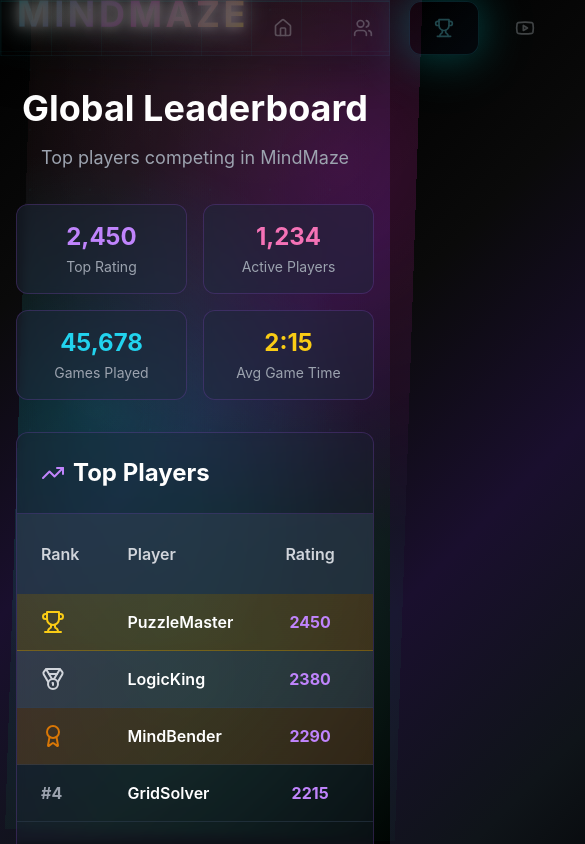
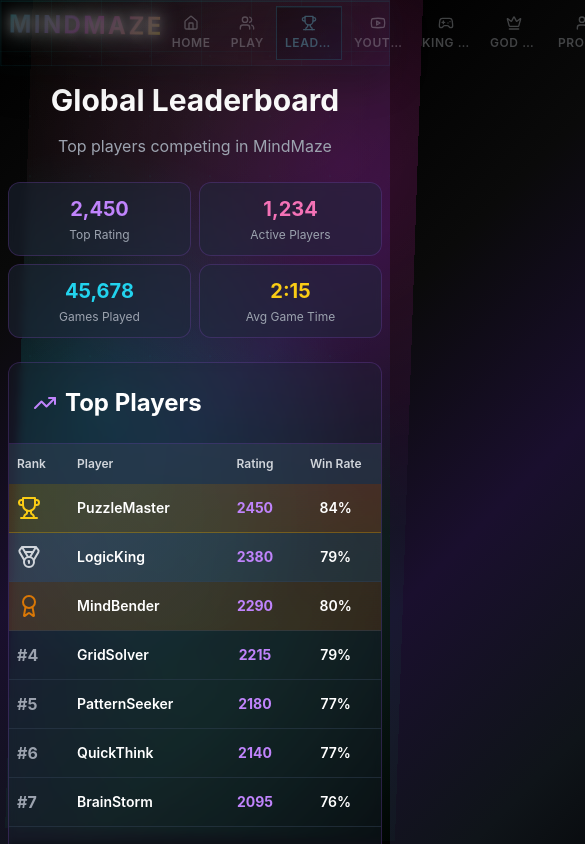
Before and after one commit to NikhileshMendhe/Mindmaze-Gamecity, a React (Vite) app: page /leaderboard in a window 390 px wide. Shown: the top 844 px of the page, 585 px wide, since content can reach past the window. Built offline with nearby package versions, Linux system fonts and the light colour scheme.

Commit message:
Fix: Make website responsive
Make the website responsive for both mobile and desktop devices by adjusting layouts, sizes, and other elements.

```diff
--- a/src/components/Navbar.tsx
+++ b/src/components/Navbar.tsx
@@ -17,18 +17,19 @@ const Navbar = () => {
 
   return (
     <nav className="futuristic-card border-b border-cyan-400/20 sticky top-0 z-50 cyber-grid">
-      <div className="max-w-7xl mx-auto px-4 sm:px-6 lg:px-8">
-        <div className="flex items-center justify-between h-18">
+      <div className="max-w-7xl mx-auto px-2 sm:px-4 lg:px-8">
+        <div className="flex items-center justify-between h-16 sm:h-18">
           <div className="flex items-center">
             <Link
               to="/"
-              className="text-4xl font-bold gradient-text hover:scale-110 transition-transform duration-500 text-glow text-cyber floating-animation"
+              className="text-2xl sm:text-3xl lg:text-4xl font-bold gradient-text hover:scale-110 transition-transform duration-500 text-glow text-cyber floating-animation"
             >
               MindMaze
             </Link>
           </div>
 
-          <div className="flex space-x-3">
+          {/* Desktop Navigation */}
+          <div className="hidden lg:flex space-x-3">
             {navItems.map(({ path, icon: Icon, label }) => (
               <Link
                 key={path}
@@ -40,9 +41,30 @@ const Navbar = () => {
                 }`}
               >
                 <Icon size={20} className="text-glow" />
-                <span className="hidden sm:block font-bold text-sm tracking-wider">{label}</span>
+                <span className="font-bold text-sm tracking-wider">{label}</span>
               </Link>
             ))}
+          </div>
+
+          {/* Mobile Navigation */}
+          <div className="flex lg:hidden">
+            <div className="flex space-x-1 overflow-x-auto scrollbar-hide">
+              {navItems.map(({ path, icon: Icon, label }) => (
+                <Link
+                  key={path}
+                  to={path}
+                  className={`flex flex-col items-center justify-center min-w-0 px-2 py-2 rounded-lg transition-all duration-300 text-cyber ${
+                    location.pathname === path
+                      ? "futuristic-card border border-cyan-400/50 text-cyan-300 neon-glow"
+                      : "text-gray-300 hover:text-cyan-300"
+                  }`}
+                  title={label}
+                >
+                  <Icon size={16} className="text-glow mb-1" />
+                  <span className="text-xs font-semibold tracking-wider truncate max-w-12">{label}</span>
+                </Link>
+              ))}
+            </div>
           </div>
         </div>
       </div>
--- a/src/index.css
+++ b/src/index.css
@@ -310,6 +310,16 @@
   background: linear-gradient(135deg, #ff00ff, #ffff00);
 }
 
+/* Scrollbar hiding utility */
+.scrollbar-hide {
+  -ms-overflow-style: none;
+  scrollbar-width: none;
+}
+
+.scrollbar-hide::-webkit-scrollbar {
+  display: none;
+}
+
 /* Custom selection colors */
 ::selection {
   background: rgba(0, 255, 255, 0.3);
--- a/src/pages/GameLobby.tsx
+++ b/src/pages/GameLobby.tsx
@@ -131,7 +131,7 @@ const GameLobby = () => {
   ];
 
   return (
-    <div className="max-w-6xl mx-auto px-4 sm:px-6 lg:px-8 py-8">
+    <div className="max-w-6xl mx-auto px-2 sm:px-4 lg:px-8 py-4 sm:py-8">
       {/* Header */}
       <div className="text-center mb-12">
         <h1 className="text-4xl font-bold mb-4 bg-gradient-to-r from-purple-400 to-pink-400 bg-clip-text text-transparent">
@@ -143,10 +143,10 @@ const GameLobby = () => {
       {/* Game Type Selection */}
       <div className="mb-8">
         <h2 className="text-2xl font-semibold mb-4 text-white text-center">Game Type</h2>
-        <div className="flex justify-center space-x-4 flex-wrap gap-2">
+        <div className="flex justify-center flex-wrap gap-2 sm:gap-4">
           <button
             onClick={() => setGameType("free-games")}
-            className={`px-6 py-3 rounded-lg transition-all duration-200 ${
+            className={`px-3 sm:px-6 py-2 sm:py-3 rounded-lg transition-all duration-200 text-sm sm:text-base ${
               gameType === "free-games"
                 ? "bg-purple-500 text-white"
                 : "bg-slate-700 text-gray-300 hover:bg-slate-600"
@@ -231,7 +231,7 @@ const GameLobby = () => {
       {gameType === "puzzle-games" && (
         <div className="mb-8">
           <h2 className="text-2xl font-semibold mb-4 text-white text-center">Select Game Mode</h2>
-          <div className="flex justify-center space-x-4">
+          <div className="flex flex-col sm:flex-row justify-center gap-4">
             {[
               { mode: "1v1" as const, icon: Users, label: "1v1 Duel", desc: "Race against one opponent" },
               { mode: "co-op" as const, icon: Clock, label: "Co-op", desc: "Solve together with friends" },
@@ -240,15 +240,15 @@ const GameLobby = () => {
               <button
                 key={mode}
                 onClick={() => setSelectedMode(mode)}
-                className={`p-4 rounded-xl transition-all duration-200 text-center ${
+                className={`p-3 sm:p-4 rounded-xl transition-all duration-200 text-center flex-1 sm:max-w-xs ${
                   selectedMode === mode
                     ? "bg-purple-500/30 border border-purple-500/50 text-white"
                     : "bg-slate-800/50 border border-slate-700 text-gray-400 hover:text-white hover:border-slate-600"
                 }`}
               >
-                <Icon size={32} className="mx-auto mb-2" />
-                <div className="font-semibold">{label}</div>
-                <div className="text-sm opacity-75">{desc}</div>
+                <Icon size={24} className="mx-auto mb-2" />
+                <div className="font-semibold text-sm sm:text-base">{label}</div>
+                <div className="text-xs sm:text-sm opacity-75">{desc}</div>
               </button>
             ))}
           </div>
@@ -288,7 +288,7 @@ const GameLobby = () => {
               <button
                 key={category}
                 onClick={() => setSelectedGenre(category)}
-                className={`px-4 py-2 rounded-lg transition-all duration-200 ${
+                className={`px-2 sm:px-4 py-1 sm:py-2 rounded-lg transition-all duration-200 text-xs sm:text-sm ${
                   selectedGenre === category
                     ? gameType === "fun-games" ? "bg-green-500 text-white" :
                       gameType === "hard-games" ? "bg-red-500 text-white" :
@@ -333,7 +333,7 @@ const GameLobby = () => {
             )}
 
             {!isLoading && !error && (
-              <div className="grid md:grid-cols-2 lg:grid-cols-3 xl:grid-cols-4 gap-6">
+              <div className="grid grid-cols-1 sm:grid-cols-2 lg:grid-cols-3 xl:grid-cols-4 gap-4 sm:gap-6">
                 {filteredGames.map((game) => (
                   <GameCard key={game.id} game={game} />
                 ))}
--- a/src/pages/Index.tsx
+++ b/src/pages/Index.tsx
@@ -62,7 +62,7 @@ const Index = () => {
           <p className="text-gray-400 text-lg">Navigate through different gaming neighborhoods in MindMaze</p>
         </div>
 
-        <div className="grid md:grid-cols-2 lg:grid-cols-3 gap-8 mb-16">
+        <div className="grid grid-cols-1 sm:grid-cols-2 lg:grid-cols-3 gap-4 sm:gap-6 lg:gap-8 mb-16">
           <div className="bg-slate-800/50 backdrop-blur-sm rounded-xl p-6 border border-purple-500/20 hover:border-purple-500/40 transition-all duration-200 neon-glow">
             <div className="text-center">
               <div className="bg-gradient-to-br from-purple-500 to-pink-500 w-16 h-16 rounded-full flex items-center justify-center mx-auto mb-4">
@@ -120,7 +120,7 @@ const Index = () => {
           <p className="text-gray-400 text-lg">Choose your battleground</p>
         </div>
 
-        <div className="grid md:grid-cols-3 gap-8 mb-16">
+        <div className="grid grid-cols-1 sm:grid-cols-2 lg:grid-cols-3 gap-4 sm:gap-6 lg:gap-8 mb-16">
           <div className="bg-slate-800/50 backdrop-blur-sm rounded-xl p-6 border border-purple-500/20 hover:border-purple-500/40 transition-all duration-200 neon-glow">
             <div className="text-center">
               <div className="bg-gradient-to-br from-red-500 to-pink-500 w-16 h-16 rounded-full flex items-center justify-center mx-auto mb-4">
@@ -171,7 +171,7 @@ const Index = () => {
               Access to the most popular free-to-play games that have defined gaming culture. From battle royales to MOBAs,
               these games offer competitive multiplayer experiences with millions of active players worldwide.
             </p>
-            <div className="grid md:grid-cols-2 gap-4 text-gray-400">
+            <div className="grid grid-cols-1 md:grid-cols-2 gap-4 text-gray-400">
               <div>
                 <h4 className="font-semibold text-white mb-2">Featured Titles Include:</h4>
                 <ul className="space-y-1">
@@ -205,7 +205,7 @@ const Index = () => {
               Test your cognitive abilities with our collection of brain-challenging puzzles. From classic games like Chess
               to innovative logic puzzles, these games are designed to improve problem-solving skills and strategic thinking.
             </p>
-            <div className="grid md:grid-cols-2 gap-4 text-gray-400">
+            <div className="grid grid-cols-1 md:grid-cols-2 gap-4 text-gray-400">
               <div>
                 <h4 className="font-semibold text-white mb-2">Available Puzzles:</h4>
                 <ul className="space-y-1">
@@ -239,7 +239,7 @@ const Index = () => {
               Enjoy classic arcade and casual games that bring nostalgic entertainment. Perfect for quick gaming sessions
               and relaxation, these timeless games offer simple yet engaging gameplay mechanics.
             </p>
-            <div className="grid md:grid-cols-2 gap-4 text-gray-400">
+            <div className="grid grid-cols-1 md:grid-cols-2 gap-4 text-gray-400">
               <div>
                 <h4 className="font-semibold text-white mb-2">Classic Games:</h4>
                 <ul className="space-y-1">
@@ -273,7 +273,7 @@ const Index = () => {
               Discover premium gaming experiences through our giveaway collection. Access high-quality games and exclusive
               content that would normally require purchase, all available through limited-time promotional offers.
             </p>
-            <div className="grid md:grid-cols-2 gap-4 text-gray-400">
+            <div className="grid grid-cols-1 md:grid-cols-2 gap-4 text-gray-400">
               <div>
                 <h4 className="font-semibold text-white mb-2">Featured Giveaways:</h4>
                 <ul className="space-y-1">
@@ -307,7 +307,7 @@ const Index = () => {
               Explore our curated collection of top-rated character classes and RPG elements. Each entry features detailed
               statistics, difficulty ratings, and strategic gameplay mechanics for serious RPG enthusiasts.
             </p>
-            <div className="grid md:grid-cols-2 gap-4 text-gray-400">
+            <div className="grid grid-cols-1 md:grid-cols-2 gap-4 text-gray-400">
               <div>
                 <h4 className="font-semibold text-white mb-2">Character Classes:</h4>
                 <ul className="space-y-1">
--- a/src/pages/Leaderboard.tsx
+++ b/src/pages/Leaderboard.tsx
@@ -34,29 +34,29 @@ const Leaderboard = () => {
   };
 
   return (
-    <div className="max-w-6xl mx-auto px-4 sm:px-6 lg:px-8 py-8">
-      <div className="text-center mb-8">
-        <h1 className="text-4xl font-bold mb-4 text-white">Global Leaderboard</h1>
-        <p className="text-gray-400 text-lg">Top players competing in MindMaze</p>
+    <div className="max-w-6xl mx-auto px-2 sm:px-4 lg:px-8 py-4 sm:py-8">
+      <div className="text-center mb-6 sm:mb-8">
+        <h1 className="text-3xl sm:text-4xl font-bold mb-4 text-white">Global Leaderboard</h1>
+        <p className="text-gray-400 text-base sm:text-lg">Top players competing in MindMaze</p>
       </div>
 
       {/* Stats Overview */}
-      <div className="grid grid-cols-2 md:grid-cols-4 gap-4 mb-8">
-        <div className="bg-slate-800/50 backdrop-blur-sm rounded-xl p-4 border border-purple-500/20 text-center">
-          <div className="text-2xl font-bold text-purple-400 mb-1">2,450</div>
-          <div className="text-gray-400 text-sm">Top Rating</div>
+      <div className="grid grid-cols-2 lg:grid-cols-4 gap-2 sm:gap-4 mb-6 sm:mb-8">
+        <div className="bg-slate-800/50 backdrop-blur-sm rounded-xl p-3 sm:p-4 border border-purple-500/20 text-center">
+          <div className="text-xl sm:text-2xl font-bold text-purple-400 mb-1">2,450</div>
+          <div className="text-gray-400 text-xs sm:text-sm">Top Rating</div>
         </div>
-        <div className="bg-slate-800/50 backdrop-blur-sm rounded-xl p-4 border border-purple-500/20 text-center">
-          <div className="text-2xl font-bold text-pink-400 mb-1">1,234</div>
-          <div className="text-gray-400 text-sm">Active Players</div>
+        <div className="bg-slate-800/50 backdrop-blur-sm rounded-xl p-3 sm:p-4 border border-purple-500/20 text-center">
+          <div className="text-xl sm:text-2xl font-bold text-pink-400 mb-1">1,234</div>
+          <div className="text-gray-400 text-xs sm:text-sm">Active Players</div>
         </div>
-        <div className="bg-slate-800/50 backdrop-blur-sm rounded-xl p-4 border border-purple-500/20 text-center">
-          <div className="text-2xl font-bold text-cyan-400 mb-1">45,678</div>
-          <div className="text-gray-400 text-sm">Games Played</div>
+        <div className="bg-slate-800/50 backdrop-blur-sm rounded-xl p-3 sm:p-4 border border-purple-500/20 text-center">
+          <div className="text-xl sm:text-2xl font-bold text-cyan-400 mb-1">45,678</div>
+          <div className="text-gray-400 text-xs sm:text-sm">Games Played</div>
         </div>
-        <div className="bg-slate-800/50 backdrop-blur-sm rounded-xl p-4 border border-purple-500/20 text-center">
-          <div className="text-2xl font-bold text-yellow-400 mb-1">2:15</div>
-          <div className="text-gray-400 text-sm">Avg Game Time</div>
+        <div className="bg-slate-800/50 backdrop-blur-sm rounded-xl p-3 sm:p-4 border border-purple-500/20 text-center">
+          <div className="text-xl sm:text-2xl font-bold text-yellow-400 mb-1">2:15</div>
+          <div className="text-gray-400 text-xs sm:text-sm">Avg Game Time</div>
         </div>
       </div>
 
@@ -73,12 +73,12 @@ const Leaderboard = () => {
           <table className="w-full">
             <thead className="bg-slate-700/50">
               <tr>
-                <th className="px-6 py-4 text-left text-gray-300 font-semibold">Rank</th>
-                <th className="px-6 py-4 text-left text-gray-300 font-semibold">Player</th>
-                <th className="px-6 py-4 text-center text-gray-300 font-semibold">Rating</th>
-                <th className="px-6 py-4 text-center text-gray-300 font-semibold">Wins</th>
-                <th className="px-6 py-4 text-center text-gray-300 font-semibold">Losses</th>
-                <th className="px-6 py-4 text-center text-gray-300 font-semibold">Win Rate</th>
+                <th className="px-2 sm:px-6 py-3 sm:py-4 text-left text-gray-300 font-semibold text-xs sm:text-sm">Rank</th>
+                <th className="px-2 sm:px-6 py-3 sm:py-4 text-left text-gray-300 font-semibold text-xs sm:text-sm">Player</th>
+                <th className="px-2 sm:px-6 py-3 sm:py-4 text-center text-gray-300 font-semibold text-xs sm:text-sm">Rating</th>
+                <th className="px-2 sm:px-6 py-3 sm:py-4 text-center text-gray-300 font-semibold text-xs sm:text-sm hidden sm:table-cell">Wins</th>
+                <th className="px-2 sm:px-6 py-3 sm:py-4 text-center text-gray-300 font-semibold text-xs sm:text-sm hidden sm:table-cell">Losses</th>
+                <th className="px-2 sm:px-6 py-3 sm:py-4 text-center text-gray-300 font-semibold text-xs sm:text-sm">Win Rate</th>
               </tr>
             </thead>
             <tbody>
@@ -89,25 +89,25 @@ const Leaderboard = () => {
                     player.rank <= 3 ? getRankStyle(player.rank) : ''
                   }`}
                 >
-                  <td className="px-6 py-4">
+                  <td className="px-2 sm:px-6 py-3 sm:py-4">
                     <div className="flex items-center">
                       {getRankIcon(player.rank)}
                     </div>
                   </td>
-                  <td className="px-6 py-4">
-                    <div className="font-semibold text-white">{player.name}</div>
+                  <td className="px-2 sm:px-6 py-3 sm:py-4">
+                    <div className="font-semibold text-white text-sm sm:text-base">{player.name}</div>
                   </td>
-                  <td className="px-6 py-4 text-center">
-                    <div className="font-bold text-purple-400">{player.rating}</div>
+                  <td className="px-2 sm:px-6 py-3 sm:py-4 text-center">
+                    <div className="font-bold text-purple-400 text-sm sm:text-base">{player.rating}</div>
                   </td>
-                  <td className="px-6 py-4 text-center">
+                  <td className="px-2 sm:px-6 py-3 sm:py-4 text-center hidden sm:table-cell">
                     <div className="text-green-400 font-semibold">{player.wins}</div>
                   </td>
-                  <td className="px-6 py-4 text-center">
+                  <td className="px-2 sm:px-6 py-3 sm:py-4 text-center hidden sm:table-cell">
                     <div className="text-red-400 font-semibold">{player.losses}</div>
                   </td>
-                  <td className="px-6 py-4 text-center">
-                    <div className="font-semibold text-white">{player.winRate}%</div>
+                  <td className="px-2 sm:px-6 py-3 sm:py-4 text-center">
+                    <div className="font-semibold text-white text-sm sm:text-base">{player.winRate}%</div>
                   </td>
                 </tr>
               ))}
@@ -119,7 +119,7 @@ const Leaderboard = () => {
       {/* Your Ranking */}
       <div className="mt-8 bg-slate-800/50 backdrop-blur-sm rounded-xl p-6 border border-purple-500/20">
         <h3 className="text-xl font-bold mb-4 text-white">Your Ranking</h3>
-        <div className="grid md:grid-cols-2 gap-6">
+        <div className="grid grid-cols-1 md:grid-cols-2 gap-4 sm:gap-6">
           <div>
             <div className="flex justify-between items-center mb-2">
               <span className="text-gray-400">Current Rank</span>
--- a/src/pages/Profile.tsx
+++ b/src/pages/Profile.tsx
@@ -34,7 +34,7 @@ const Profile = () => {
   ];
 
   return (
-    <div className="max-w-6xl mx-auto px-4 sm:px-6 lg:px-8 py-8">
+    <div className="max-w-6xl mx-auto px-2 sm:px-4 lg:px-8 py-4 sm:py-8">
       {/* Profile Header */}
       <div className="bg-slate-800/50 backdrop-blur-sm rounded-xl p-6 border border-purple-500/20 mb-8">
         <div className="flex flex-col md:flex-row items-center md:items-start space-y-4 md:space-y-0 md:space-x-6">
@@ -64,7 +64,7 @@ const Profile = () => {
         </div>
       </div>
 
-      <div className="grid lg:grid-cols-3 gap-8">
+      <div className="grid grid-cols-1 lg:grid-cols-3 gap-4 sm:gap-8">
         {/* Stats Panel */}
         <div className="lg:col-span-2 space-y-8">
           {/* Game Stats */}
@@ -74,7 +74,7 @@ const Profile = () => {
               Game Statistics
             </h2>
 
-            <div className="grid grid-cols-2 md:grid-cols-4 gap-4">
+            <div className="grid grid-cols-2 lg:grid-cols-4 gap-2 sm:gap-4">
               <div className="text-center p-4 bg-slate-700/30 rounded-lg">
                 <div className="text-2xl font-bold text-purple-400 mb-1">{playerStats.gamesPlayed}</div>
                 <div className="text-gray-400 text-sm">Games Played</div>
@@ -96,7 +96,7 @@ const Profile = () => {
               </div>
             </div>
 
-            <div className="grid md:grid-cols-3 gap-4 mt-6">
+            <div className="grid grid-cols-1 md:grid-cols-3 gap-2 sm:gap-4 mt-6">
               <div className="text-center p-4 bg-slate-700/30 rounded-lg">
                 <div className="text-xl font-bold text-cyan-400 mb-1">{playerStats.bestStreak}</div>
                 <div className="text-gray-400 text-sm">Best Win Streak</div>
--- a/src/pages/YouTubers.tsx
+++ b/src/pages/YouTubers.tsx
@@ -7,13 +7,13 @@ const YouTubers = () => {
   const { data: youtubers, isLoading, error } = useGamingYoutubers();
 
   return (
-    <div className="max-w-7xl mx-auto px-4 sm:px-6 lg:px-8 py-8">
+    <div className="max-w-7xl mx-auto px-2 sm:px-4 lg:px-8 py-4 sm:py-8">
       {/* Header */}
-      <div className="text-center mb-12">
-        <h1 className="text-5xl font-bold mb-6 gradient-text text-glow floating-animation">
+      <div className="text-center mb-8 sm:mb-12">
+        <h1 className="text-3xl sm:text-4xl lg:text-5xl font-bold mb-4 sm:mb-6 gradient-text text-glow floating-animation">
           Gaming YouTubers
         </h1>
-        <p className="text-gray-300 text-xl max-w-3xl mx-auto leading-relaxed">
+        <p className="text-gray-300 text-base sm:text-lg lg:text-xl max-w-3xl mx-auto leading-relaxed px-4">
           Discover the most popular gaming content creators from around the world.
           From epic gameplay to entertaining commentary, these YouTubers have captured millions of hearts.
         </p>
@@ -36,7 +36,7 @@ const YouTubers = () => {
       )}
 
       {!isLoading && !error && youtubers && (
-        <div className="grid md:grid-cols-2 lg:grid-cols-3 xl:grid-cols-4 gap-8 grid-appear">
+        <div className="grid grid-cols-1 sm:grid-cols-2 lg:grid-cols-3 xl:grid-cols-4 gap-4 sm:gap-6 lg:gap-8 grid-appear">
           {youtubers.map((youtuber) => (
             <GamingYoutuberCard key={youtuber.id} youtuber={youtuber} />
           ))}
```
